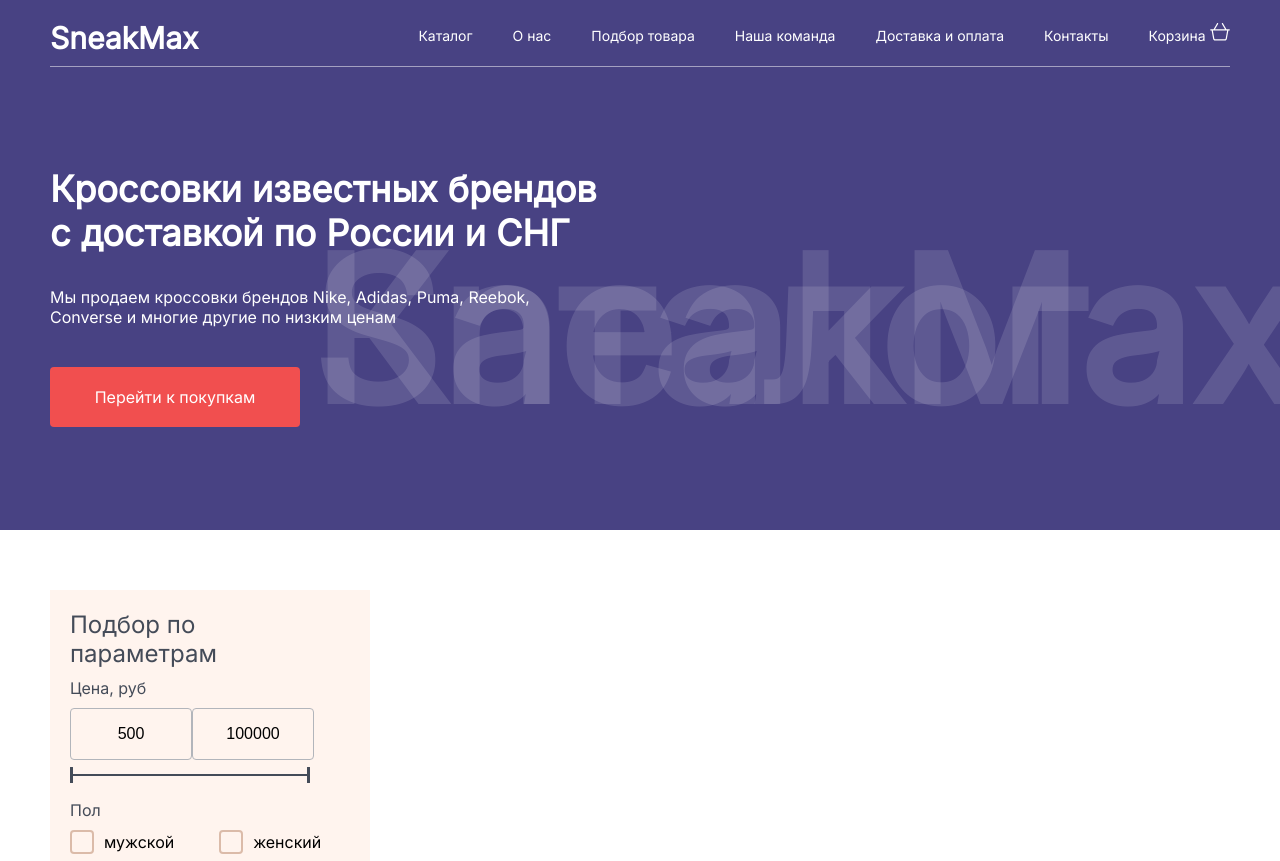
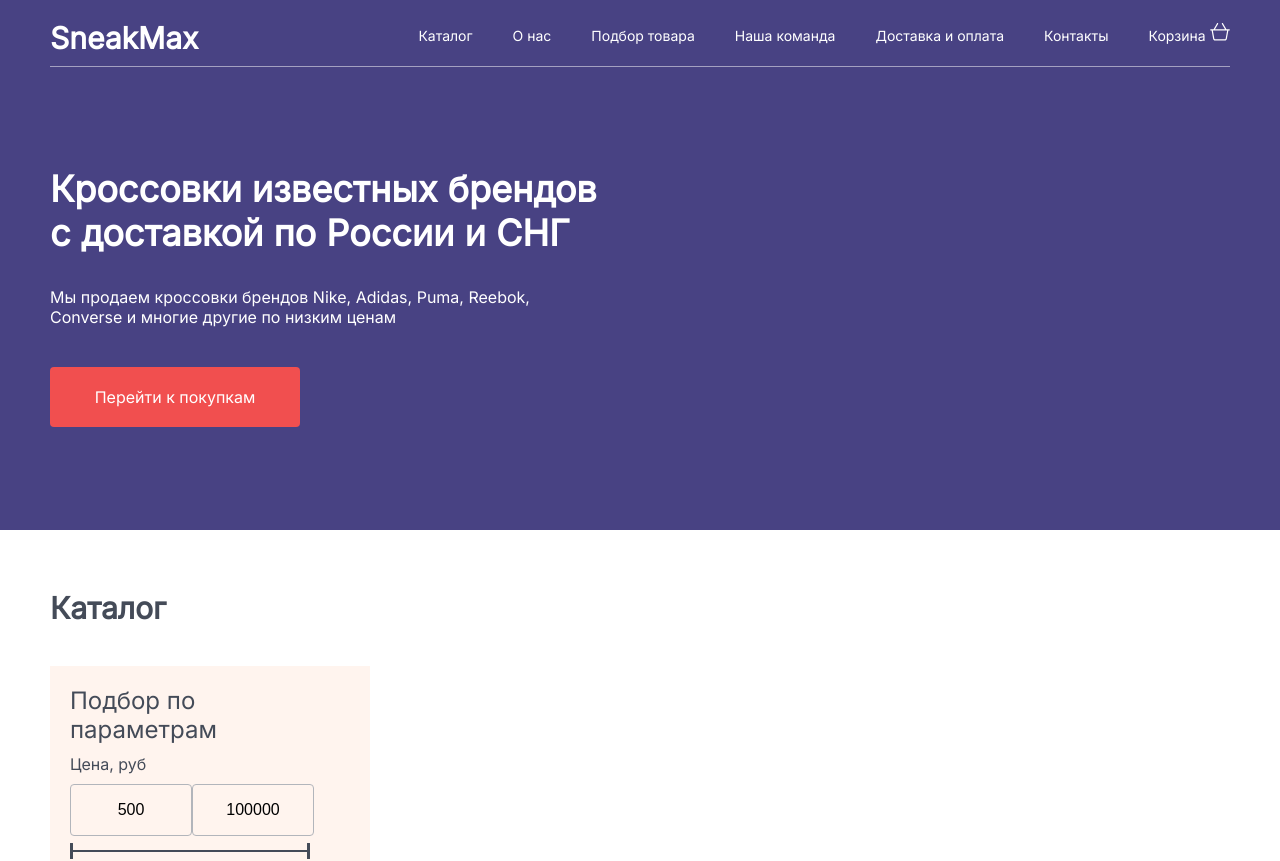
Before and after one commit to GeniuUrievich/Sheex_max_react, a React (Create React App) app: page / in a window 1280 px wide. Shown: the top 861 px of the page. Built offline with nearby package versions, Linux system fonts and the light colour scheme.

Commit message:
Change style

```diff
--- a/src/Components/info_main/style.css
+++ b/src/Components/info_main/style.css
@@ -40,7 +40,7 @@
     z-index: 1;
 }
 
-.container>h1{
+.text_cat{
     font-weight: 700;
     font-size: 200px;
     color:#FFFFFF;
```
